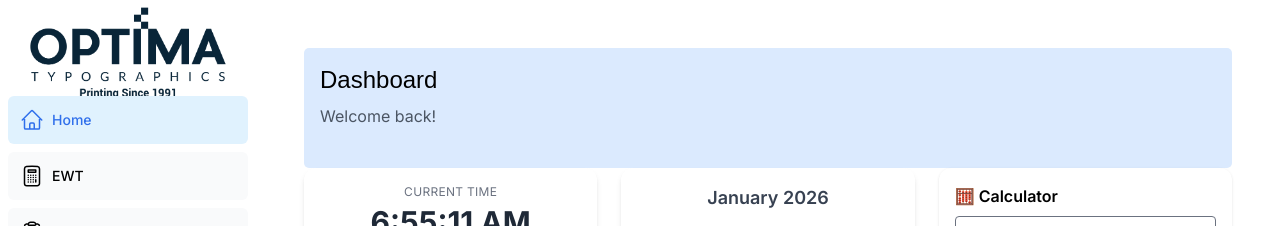
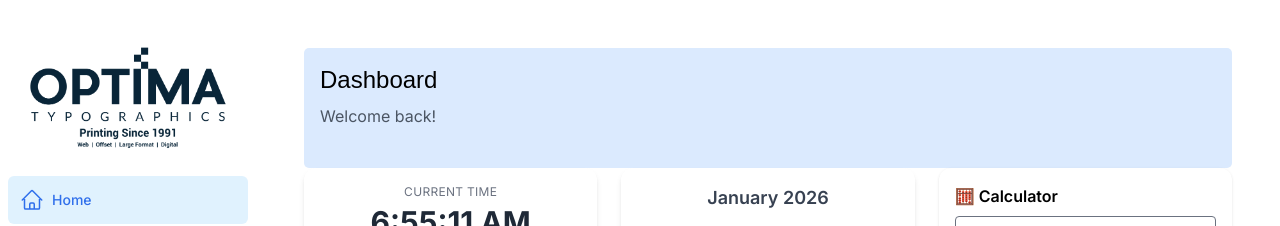
Before and after one commit to nathgsa/project, a Next.js app: page /dashboard in a window 1280 px wide. Shown: the top 226 px of the page. Built offline with nearby package versions, Linux system fonts and the light colour scheme; no server answers; sample sign-in values are in the browser's storage; a web font is replaced by a local one.

Commit message:
modified

```diff
--- a/app/ui/dashboard/sidenav.tsx
+++ b/app/ui/dashboard/sidenav.tsx
@@ -10,14 +10,15 @@ export default function SideNav() {
   return (
     <div className="flex h-full flex-col px-3 py-4 md:px-2">
       <Link
-        className="flex h-20 w-full items-center justify-center"
+        className="flex h-20 w-full md:h-40 items-center justify-center"
         href="/dashboard"
       >
-        <div className="flex w-full h-full items-center object-contain">
-          {/* Make the logo take full width and height */}
+        {/* Container fills the parent div */}
+        <div className="flex w-full h-full items-center justify-center">
           <AppLogo showText={false} size={250} />
         </div>
       </Link>
+
 
       <div className="flex grow flex-row justify-between space-x-2 md:flex-col md:space-x-0 md:space-y-2">
         <NavLinks />
```
